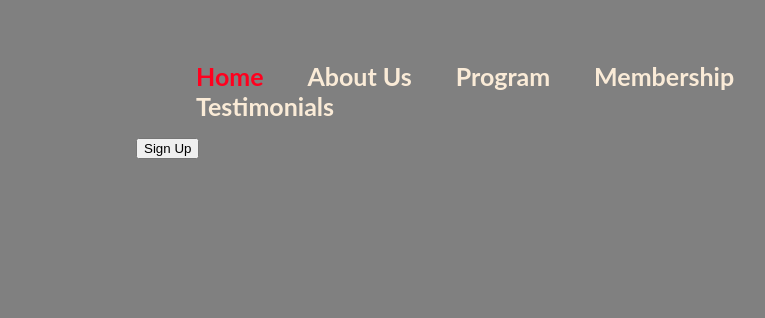
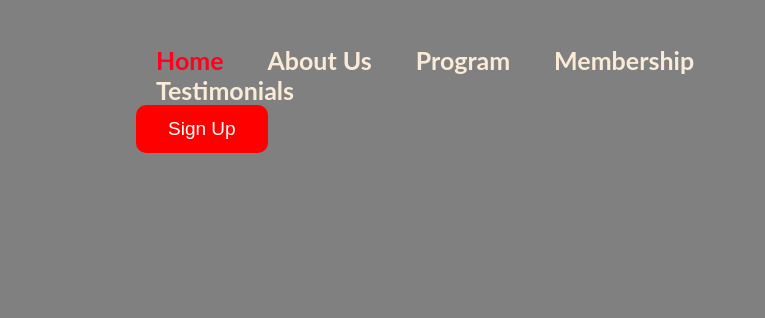
Before and after one commit to DMStha/Gym_Website, a plain HTML site: page index.html in a window 1280 px wide. Shown: the full height of the page, 459-1224 px from the left. Drawn offline with Linux system fonts and the light colour scheme.

Commit message:
button css

```diff
--- a/css/style.css
+++ b/css/style.css
@@ -1,10 +1,14 @@
 /* Css reset */
+* {
+  padding: 0;
+  margin: 0;
+  box-sizing: border-box;
+}
 body {
   margin: 0px;
   padding: 0;
   background: grey;
   color: white;
-  height: 1400px;
   font-family: "Lato", sans-serif;
   font-weight: 700;
   font-style: normal;
@@ -49,3 +53,14 @@ body {
   margin: 20px auto;
   filter: invert(100%);
 }
+.btn {
+  padding: 13px 32px;
+  outline: none;
+  border: none;
+  font-size: 19px;
+  color: white;
+  background-color: red;
+  border-radius: 10px;
+  cursor: pointer;
+  transition: 0.3s;
+}
```
